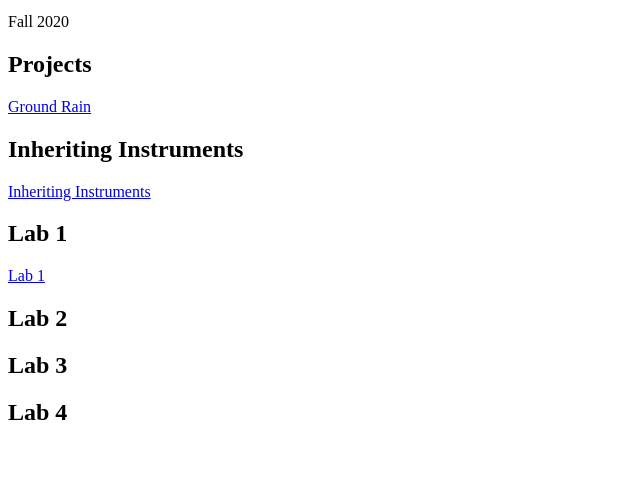
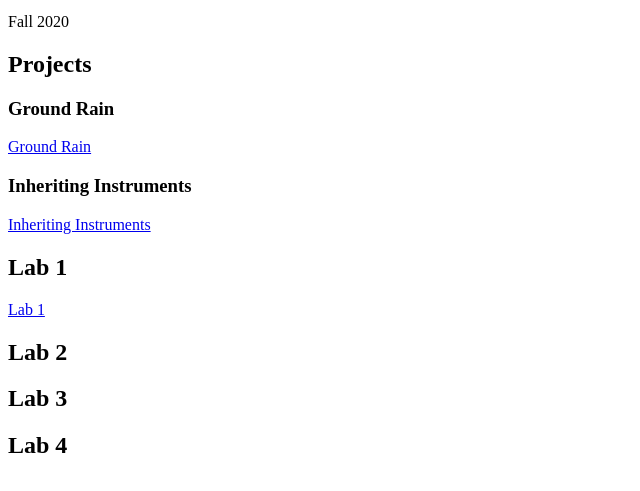
Before and after one commit to smweddell/n320fall2020, a plain HTML site: page index.html in a window 1280 px wide. Shown: the part 101-592 px from the top of the page, without its empty margins (0-640 px from the left). Drawn offline with Linux system fonts and the light colour scheme.

Commit message:
updated titles

```diff
--- a/index.html
+++ b/index.html
@@ -11,9 +11,11 @@
     <p>Fall 2020</p>
 
     <h2>Projects</h2>
+
+    <h3>Ground Rain</h3>
     <p><a href="projects/ground_rain/index.html">Ground Rain</a></p>
 
-    <h2>Inheriting Instruments</h2>
+    <h3>Inheriting Instruments</h3>
     <p><a href="projects/inheriting_instruments/index.html">Inheriting Instruments</a></p>
 
     <h2>Lab 1</h2>
```
